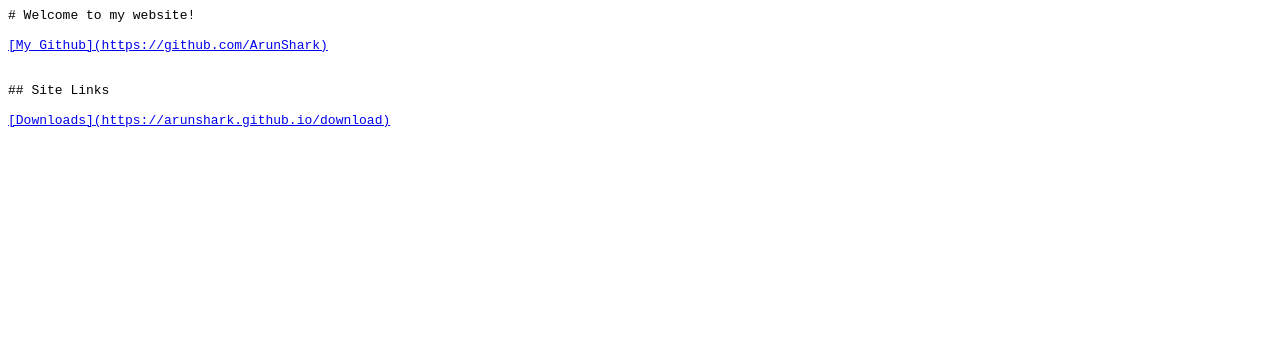
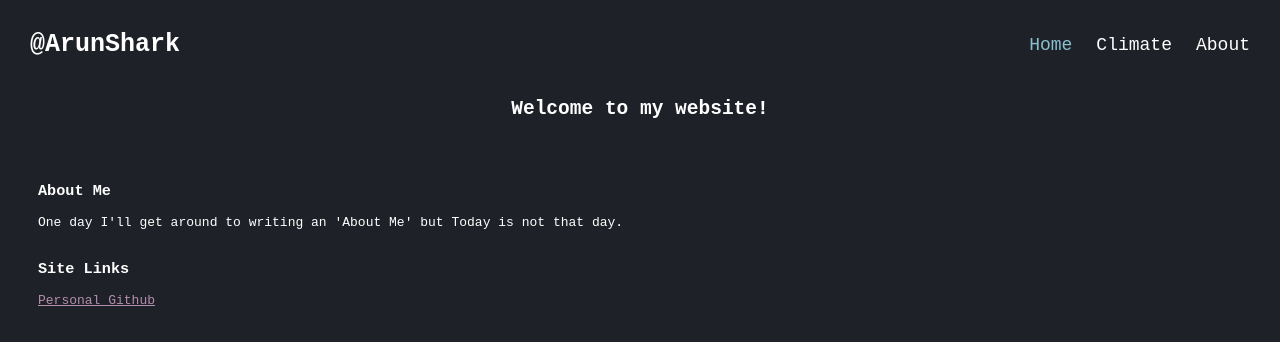
Before and after one commit to ArunShark/arunshark.github.io, a plain HTML site: page index.html in a window 1280 px wide. Drawn offline with Linux system fonts and the light colour scheme.

Commit message:
Rewrote the homepage

```diff
--- a/index.html
+++ b/index.html
@@ -3,12 +3,90 @@
 	</head>
 
 	<body style="font-family: monospace;">
-		# Welcome to my website!
+		<div class="header">
+  			<a href="#" class="logo">@ArunShark</a>
+  			<div class="header-right">
+    				<a class="active" href="#home">Home</a>
+    				<a href="#climate">Climate</a>
+    				<a href="#about">About</a>
+  			</div>
+		</div>
+
+		<center>
+		<h2> Welcome to my website! </h2>
+		</center>
+		<div class="homepage-content">
 		<br/><br/>
-		<a href="https://github.com/ArunShark">[My Github](https://github.com/ArunShark)</a>
-		<br/><br/><br/>
-		## Site Links
+		<h3> About Me </h3>
+		One day I'll get around to writing an 'About Me' but Today is not that day.
 		<br/><br/>
-		<a href="https://arunshark.github.io/download">[Downloads](https://arunshark.github.io/download)</a>
+		<h3>Site Links</h3>
+		<a class="link" href="https://github.com/ArunShark">Personal Github</a>
+		</div>
 	</body>
+
+	<style>
+* {box-sizing: border-box;}
+
+body {
+  background-color:#1e2127;
+  color:#FFF;
+}
+
+.homepage-content {
+	margin-left:30px;
+}
+
+.link {
+  color:#B48EAD;
+}
+
+.header {
+  overflow: hidden;
+  padding: 20px 10px;
+}
+
+.header a {
+  float: left;
+  color: white;
+  text-align: center;
+  padding: 12px;
+  text-decoration: none;
+  font-size: 18px;
+  line-height: 10px;
+  border-radius: 4px;
+}
+
+.header a.logo {
+  font-size: 25px;
+  font-weight: bold;
+}
+
+.header a:hover {
+  background-color: #666;
+  color: white;
+}
+
+.header a.active {
+  color: #88C0D0;
+}
+
+.header-right {
+  float: right;
+}
+
+@media screen and (max-width: 500px) {
+  .header a {
+    float: none;
+    display: block;
+    text-align: left;
+  }
+
+  .header-right {
+    float: none;
+  }
+}
+
+	</style>
+
 </html>
```
Also changed, not shown: 1 other file.
